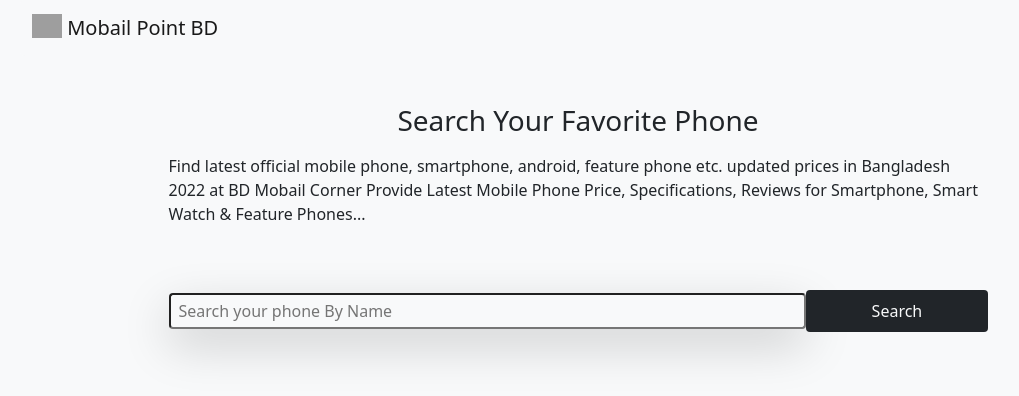
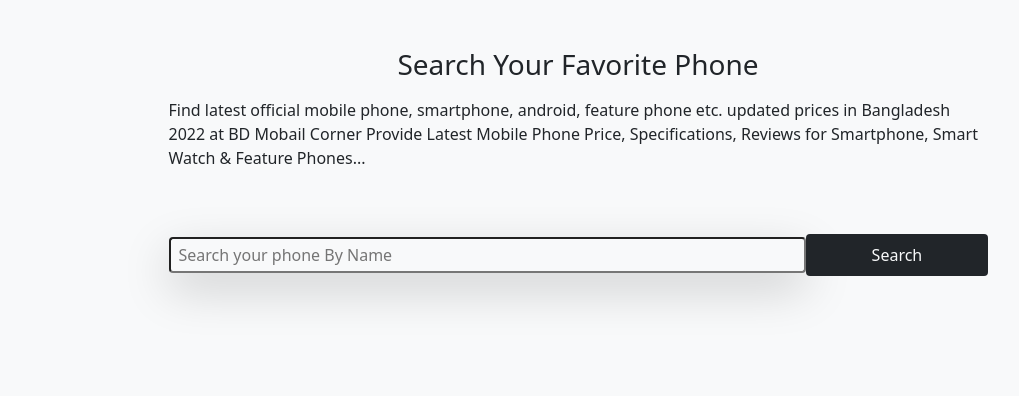
Before and after one commit to flshamim/mobail-point, a plain HTML site: page index.html in a window 1280 px wide. Shown: the whole page, without its empty margins (62-1081 px from the left). Drawn offline with nearby package versions, Linux system fonts and the light colour scheme; grey boxes are pictures that could not be loaded.

Commit message:
secend commit

```diff
--- a/index.html
+++ b/index.html
@@ -13,14 +13,14 @@
 </head>
 <body class="container bg-light">
     <!-- navbar start  -->
-    <nav class="navbar navbar-light bg-light rounded-3">
+    <!-- <nav class="navbar navbar-light bg-light rounded-3">
         <div class="container-fluid">
           <a class="navbar-brand" href="#">
             <img src="https://img.icons8.com/fluency/48/000000/phone.png" width="30" height="24" class="d-inline-block align-text-top">
             Mobail Point BD
           </a>
         </div>
-      </nav>
+      </nav> -->
       <!-- navbar end -->
     <!-- main area start  -->
         <main>
```
